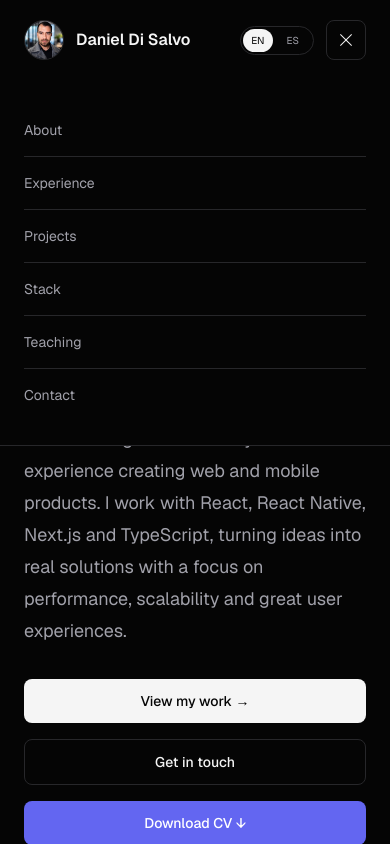
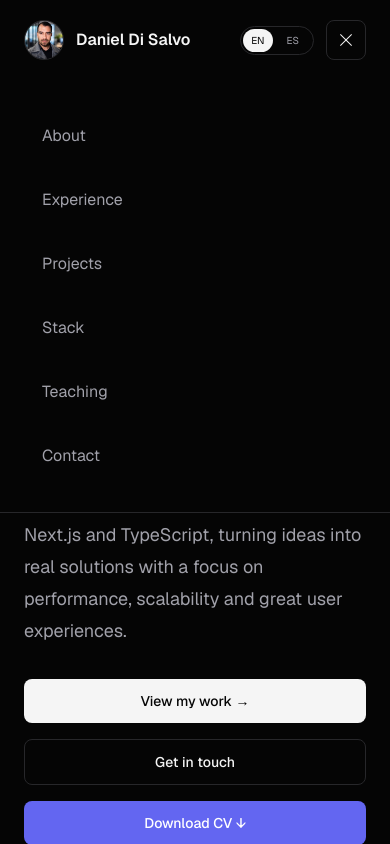
Before and after one commit to DanielDiSalvo/daniel-disalvo-portfolio, a Next.js app: page /en in a window 390 px wide. Both pictures are taken after a click on the button "Open menu". Shown: the top 844 px of the page. Built offline with nearby package versions, Linux system fonts and the light colour scheme.

Commit message:
feat: improve mobile navigation interactions

```diff
--- a/src/components/layout/Header/MobileMenu.tsx
+++ b/src/components/layout/Header/MobileMenu.tsx
@@ -54,7 +54,7 @@ const MobileMenu = () => {
                   key={href}
                   href={href}
                   onClick={closeMenu}
-                  className="border-b border-border py-4 text-sm text-muted transition-colors last:border-b-0 hover:text-foreground"
+                  className="border-l-2 border-transparent px-4 py-5 text-muted transition-all duration-200 hover:border-accent hover:bg-white/[0.04] hover:text-foreground active:border-accent active:bg-white/[0.06] active:text-foreground focus-visible:border-accent focus-visible:bg-white/[0.04] focus-visible:text-foreground focus-visible:outline-none"
                 >
                   {t(`navigation.${key}`)}
                 </a>
```
